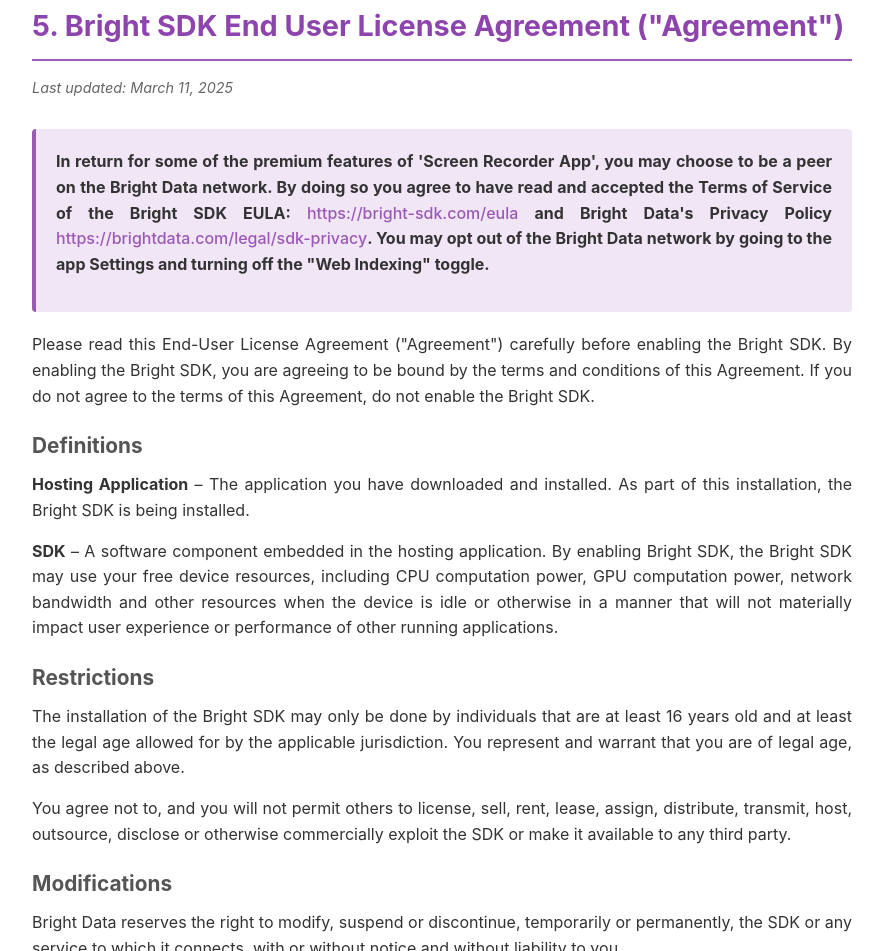
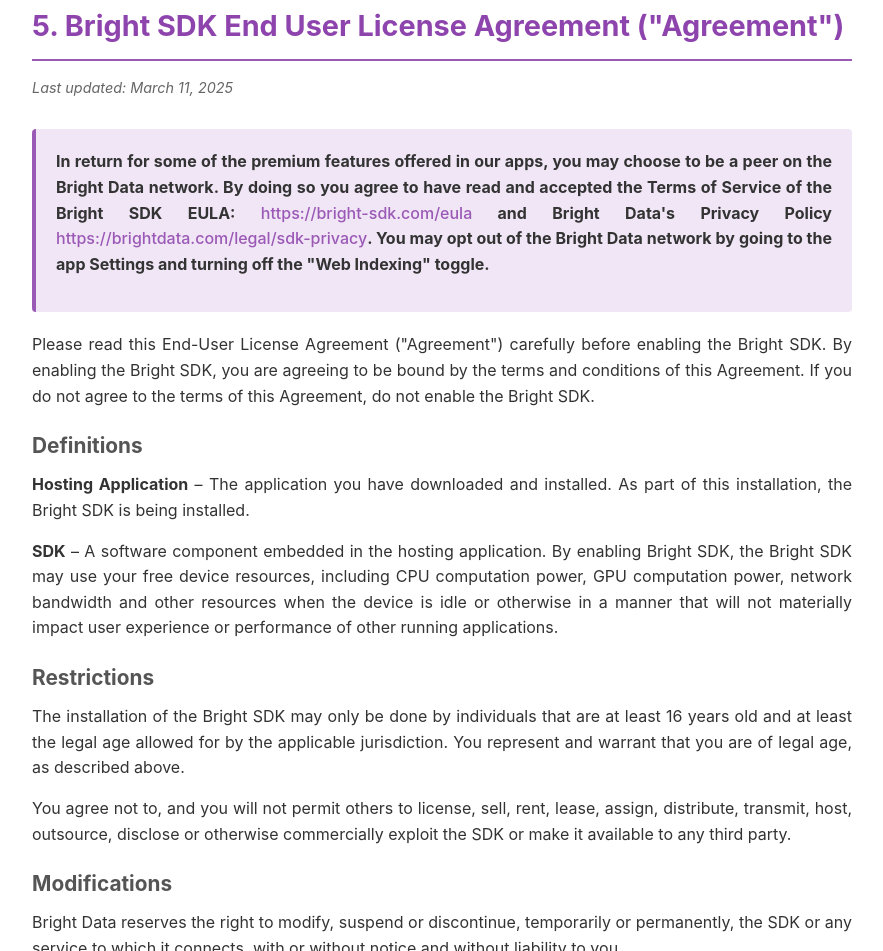
Before and after one commit to kiarimovv/screen-recorder-privacy, a plain HTML site: page terms-of-service.html in a window 1280 px wide. Shown: the part 1599-2550 px from the top of the page, without its empty margins (198-1081 px from the left). Drawn offline with Linux system fonts and the light colour scheme.

Commit message:
Update terms-of-service.html

```diff
--- a/terms-of-service.html
+++ b/terms-of-service.html
@@ -163,7 +163,7 @@
         <p class="last-updated">Last updated: March 11, 2025</p>
 
         <div class="highlight-box">
-            <p><strong>In return for some of the premium features of 'Screen Recorder App', you may choose to be a peer on the Bright Data network. By doing so you agree to have read and accepted the Terms of Service of the Bright SDK EULA: <a href="https://bright-sdk.com/eula" target="_blank">https://bright-sdk.com/eula</a> and Bright Data's Privacy Policy <a href="https://brightdata.com/legal/sdk-privacy" target="_blank">https://brightdata.com/legal/sdk-privacy</a>. You may opt out of the Bright Data network by going to the app Settings and turning off the "Web Indexing" toggle.</strong></p>
+            <p><strong>In return for some of the premium features offered in our apps, you may choose to be a peer on the Bright Data network. By doing so you agree to have read and accepted the Terms of Service of the Bright SDK EULA: <a href="https://bright-sdk.com/eula" target="_blank">https://bright-sdk.com/eula</a> and Bright Data's Privacy Policy <a href="https://brightdata.com/legal/sdk-privacy" target="_blank">https://brightdata.com/legal/sdk-privacy</a>. You may opt out of the Bright Data network by going to the app Settings and turning off the "Web Indexing" toggle.</strong></p>
         </div>
 
         <p>Please read this End-User License Agreement ("Agreement") carefully before enabling the Bright SDK. By enabling the Bright SDK, you are agreeing to be bound by the terms and conditions of this Agreement. If you do not agree to the terms of this Agreement, do not enable the Bright SDK.</p>
```
